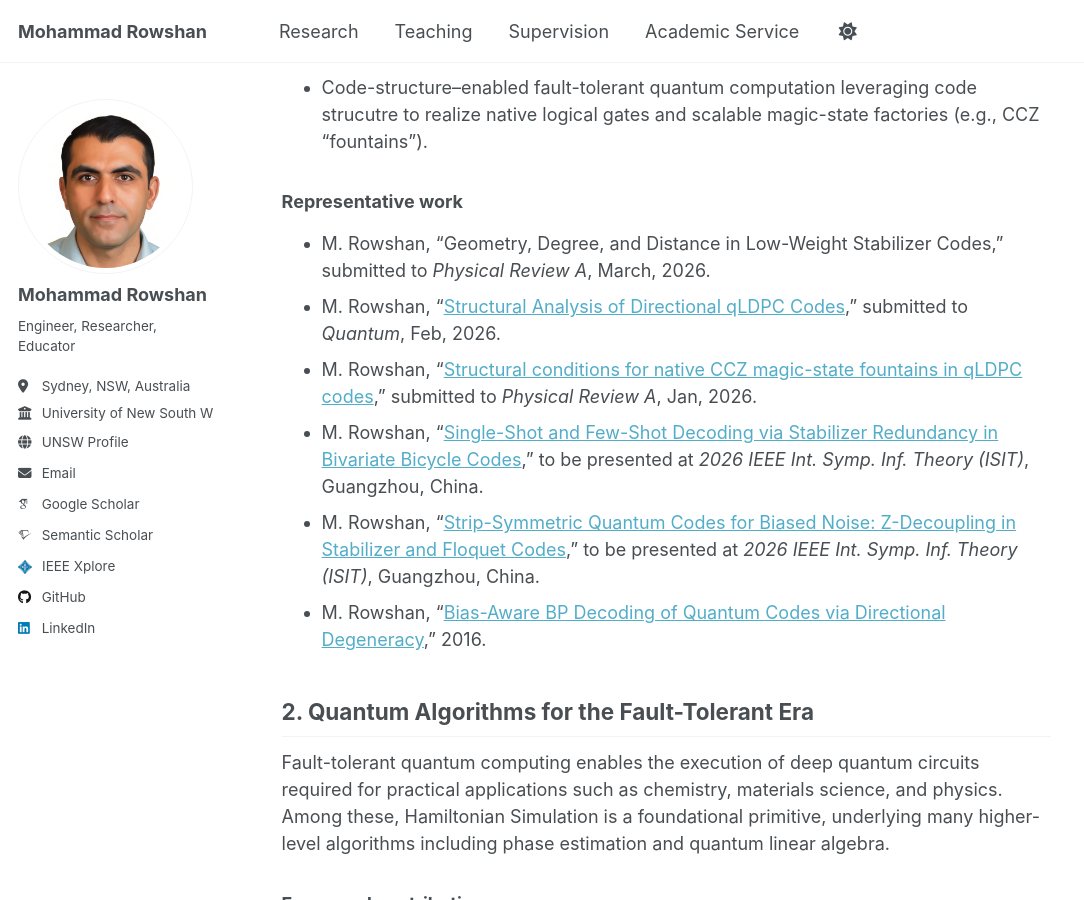
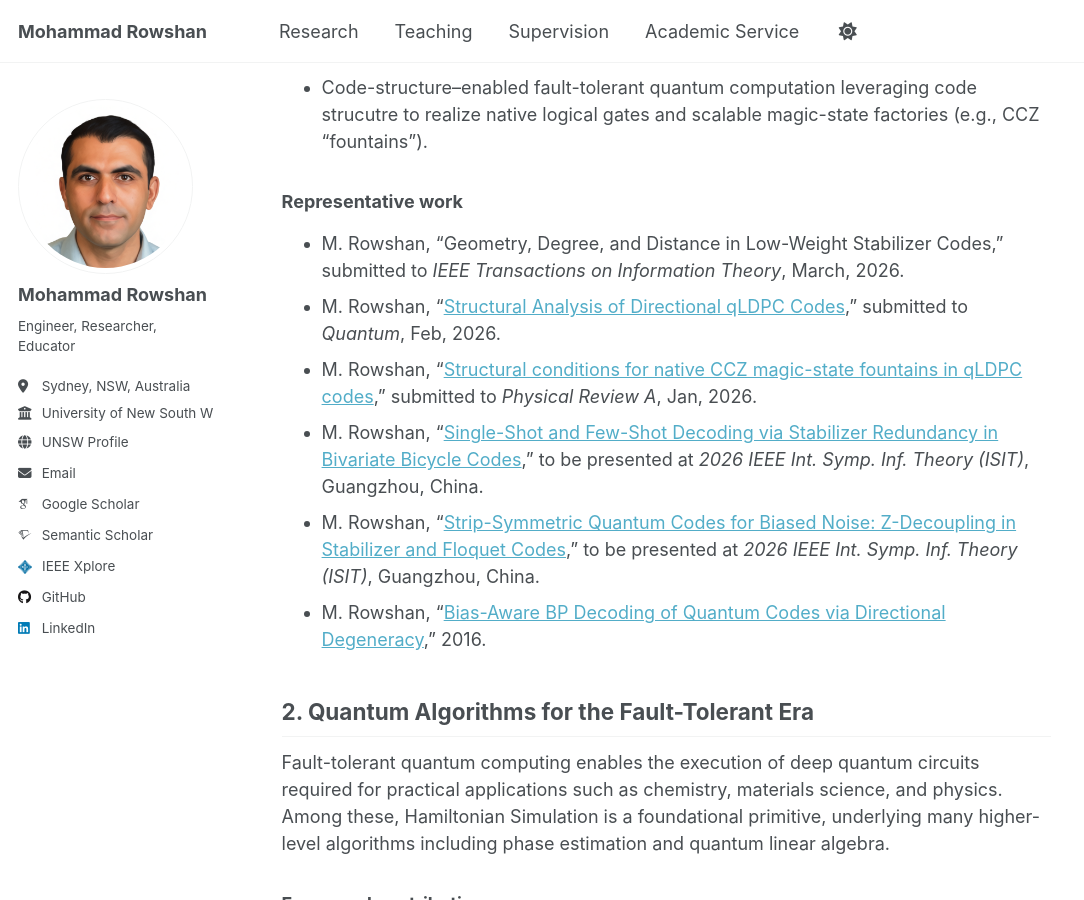
Before and after one commit to mohammad-rowshan/mohammad-rowshan.github.io, a Jekyll site: the page built from _pages/research.md, in a window 1280 px wide and 900 px high, scrolled down 1269 px. Shown: the whole window, without its empty margins (0-1084 px from the left). Built offline with Jekyll 4.4.1, drawn with Linux system fonts in a browser that asks for light colours; some web fonts are replaced; a script that is not in the unit is left out; comment, search, counter and statistics services are not loaded.

Commit message:
Update research.md

```diff
--- a/_pages/research.md
+++ b/_pages/research.md
@@ -37,7 +37,7 @@ For a complete list, please visit my [Google Scholar](https://scholar.google.com
 
 ### Representative work
 
-- M. Rowshan, “Geometry, Degree, and Distance in Low-Weight Stabilizer Codes,” submitted to *Physical Review A*, March, 2026.
+- M. Rowshan, “Geometry, Degree, and Distance in Low-Weight Stabilizer Codes,” submitted to *IEEE Transactions on Information Theory*, March, 2026.
 - M. Rowshan, “[Structural Analysis of Directional qLDPC Codes](https://arxiv.org/pdf/2602.19057),” submitted to *Quantum*, Feb, 2026.
 - M. Rowshan, “[Structural conditions for native CCZ magic-state fountains in qLDPC codes](https://arxiv.org/pdf/2601.22489),” submitted to *Physical Review A*, Jan, 2026.
 - M. Rowshan, “[Single-Shot and Few-Shot Decoding via Stabilizer Redundancy in Bivariate Bicycle Codes](https://arxiv.org/pdf/2601.01137),” to be presented at *2026 IEEE Int. Symp. Inf. Theory (ISIT)*, Guangzhou, China.
```
